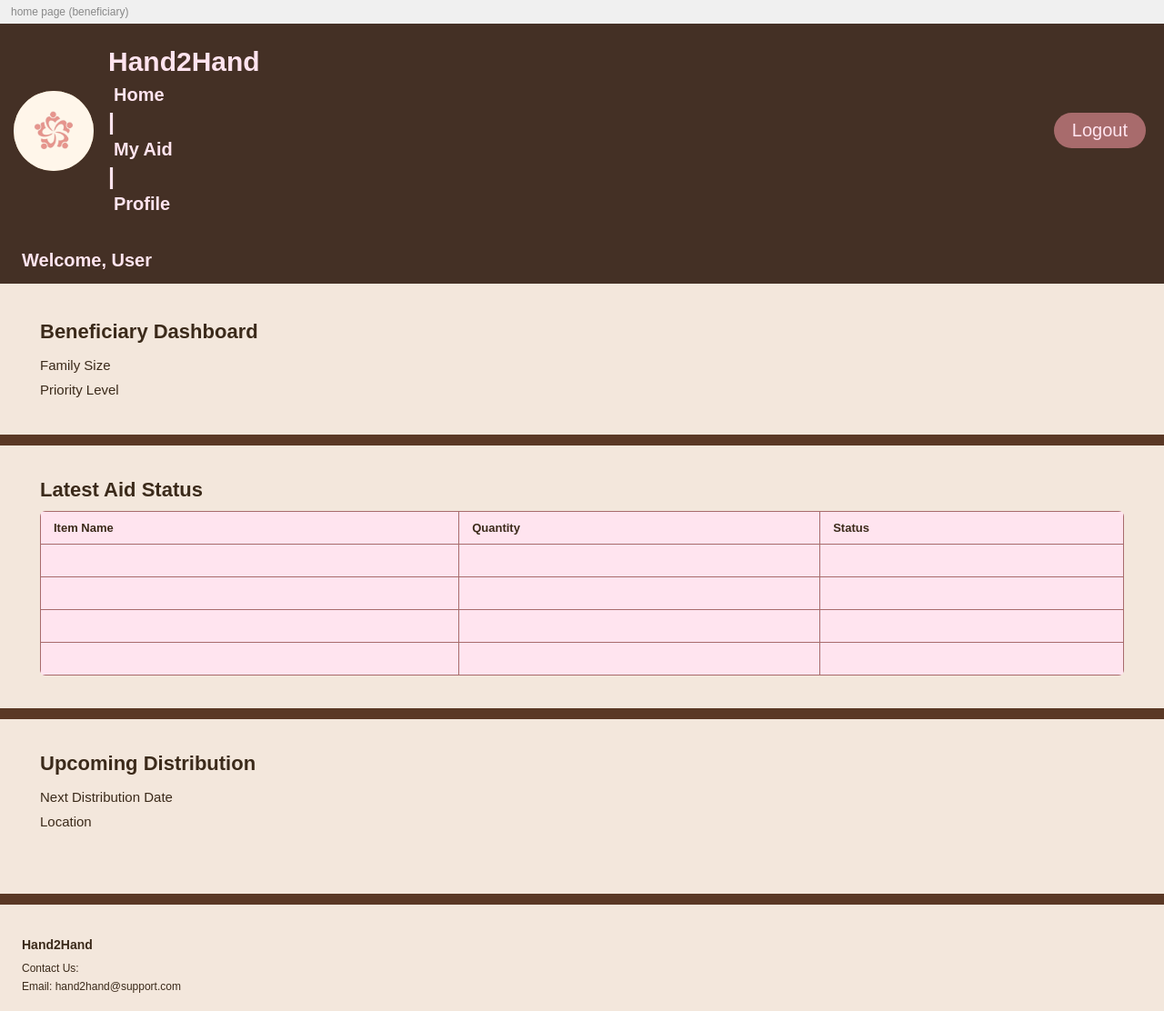
After one commit to alyaapotter/Hand2Hand, a PHP site: page /home_beneficiary.php in a window 1280 px wide. The commit adds this page. Shown: the whole page at 91% size. Run offline with PHP 8.4, Linux system fonts and the light colour scheme; lists and menus that the app fills with data are empty.

Commit message:
Add files via upload

```diff
--- a/dashboard_admin.html
+++ b/dashboard_admin.html
@@ -4,7 +4,7 @@
   <meta charset="UTF-8" />
   <meta name="viewport" content="width=device-width, initial-scale=1.0"/>
   <title> </title>
-  <link rel="stylesheet" href="dashboard_admin.css" />
+  <link rel="stylesheet" href="mobiledashAdmin.css" />
 </head>
 <body>
 
@@ -13,7 +13,7 @@
   <!-- Navbar -->
   <nav>
   <div class="nav-left">
-    <img src="logo.png" alt="Hand2Hand Logo" class="logo-circle">
+    <img src="images/logo.png" alt="Hand2Hand Logo" class="logo-circle">
     <div class="brand-links">
       <h1>Hand2Hand</h1>
       <div class="nav-links">
--- a/home.html
+++ b/home.html
@@ -4,7 +4,7 @@
   <meta charset="UTF-8" />
   <meta name="viewport" content="width=device-width, initial-scale=1.0"/>
   <title>Hand2Hand - Home</title>
-  <link rel="stylesheet" href="homeStyle.css">
+  <link rel="stylesheet" href="mobileHome.css">
 </head>
 <body>
 
--- /dev/null
+++ b/home_beneficiary.css
@@ -0,0 +1,211 @@
+* {
+  margin: 0;
+  padding: 0;
+  box-sizing: border-box;
+  font-family: Arial, sans-serif;
+}
+
+body {
+  background-color: #f3e7dc;
+  color: #443025;
+}
+
+/* ── PAGE LABEL ── */
+.page-label {
+  font-size: 12px;
+  color: #888;
+  padding: 6px 12px;
+  background: #f0f0f0;
+}
+
+/* ── NAVBAR ── */
+nav {
+  background-color: #443025;
+  display: flex;
+  align-items: center;
+  justify-content: space-between;
+  padding: 25px 15px;
+}
+
+.nav-left {
+  display: flex;
+  align-items: center;
+  gap: 16px;
+}
+
+.logo-circle {
+  width: 88px;
+  height: 88px;
+  border-radius: 50%;
+  background-color: #c8a882;
+  display: flex;
+  align-items: center;
+  justify-content: center;
+  font-size: 24px;
+  flex-shrink: 0;
+}
+
+.nav-text {
+  display: flex;
+  flex-direction: column;
+  align-items: flex-start;
+  gap: 4px;
+  font-size: 25px;
+  font-weight: bold;
+  color: #FFE4EF;
+}
+
+.nav-text h1 {
+  color: #FFE4EF;
+  font-size: 30px;
+  font-weight: bold;
+  margin-right: 0;
+  margin-bottom: 4px;
+}
+
+.nav-links {
+  display: flex;
+  flex-direction: row;
+  align-items: center;
+  gap: 0px;
+  color: #FFE4EF;
+  font-size: 20px;
+  font-weight: bold;
+}
+
+.nav-text a {
+  color: #FFE4EF;
+  text-decoration: none;
+  font-size: 20px;
+  font-weight: bold;
+  margin: 0 6px;
+}
+
+.nav-text a:visited {
+  color: #FFE4EF;
+}
+
+.nav-text a:hover {
+  text-decoration: underline;
+  color: #FFD6E0;
+}
+
+.nav-text a:active {
+  color: #FFC0CB;
+}
+
+/* Logout Button */
+.btn-logout {
+  background-color: #A86B6C;
+  color: #FFE4EF;
+  border: none;
+  padding: 8px 20px;
+  border-radius: 22px;
+  font-size: 20px;
+  cursor: pointer;
+  margin-right: 5px;
+}
+
+/* ── WELCOME BANNER ── */
+.welcome-banner {
+  background-color: #443025;
+  padding: 14px 24px;
+}
+
+.welcome-banner h2 {
+  color: #FFE4EF;
+  font-size: 20px;
+  font-weight: bold;
+}
+
+/* ── MAIN CONTENT ── */
+.main {
+  background-color: #f3e7dc;
+  padding: 24px 24px 30px;
+  overflow: hidden;
+}
+
+/* ── SECTION BOX ── */
+.section-box {
+  background-color: #f3e7dc;
+  padding: 16px 20px;
+  margin-bottom: 0;
+}
+
+.section-box h3 {
+  font-size: 22px;
+  font-weight: bold;
+  color: #3b2a1a;
+  margin-bottom: 10px;
+}
+
+.section-box p {
+  font-size: 15px;
+  color: #3b2a1a;
+  line-height: 1.8;
+}
+
+/* ── DIVIDER ── */
+.divider {
+  height: 12px;
+  background-color: #5a3825;
+  margin-left: -24px;
+  margin-right: -24px;
+  margin-top: 20px;
+  margin-bottom: 20px;
+  width: calc(100% + 48px);
+}
+
+/* ── TABLE ── */
+table {
+  width: 100%;
+  border-collapse: collapse;
+  background-color: #FFE4EF;
+  border-radius: 6px;
+  overflow: hidden;
+  margin-top: 10px;
+}
+
+thead tr {
+  background-color: #FFE4EF;
+}
+
+thead th {
+  text-align: left;
+  padding: 10px 14px;
+  font-size: 13px;
+  font-weight: bold;
+  color: #3b2a1a;
+  border: 1px solid #A86B6C;
+}
+
+tbody tr {
+  background-color: #FFE4EF;
+}
+
+tbody td {
+  padding: 10px 14px;
+  font-size: 13px;
+  color: #3b2a1a;
+  border: 1px solid #A86B6C;
+  height: 36px;
+}
+
+/* ── FOOTER ── */
+footer {
+  background-color: #f3e7dc;
+  padding: 16px 24px;
+}
+
+.footer-brand {
+  color: #3b2a1a;
+  font-size: 14px;
+  font-weight: bold;
+  margin-bottom: 8px;
+}
+
+footer p {
+  color: #3b2a1a;
+  font-size: 12px;
+  line-height: 1.7;
+}
--- /dev/null
+++ b/home_beneficiary.php
@@ -0,0 +1,89 @@
+<?php
+session_start();
+?>
+
+<!DOCTYPE html>
+<html lang="en">
+<head>
+  <meta charset="UTF-8" />
+  <meta name="viewport" content="width=device-width, initial-scale=1.0"/>
+  <title>Hand2Hand - Beneficiary Home</title>
+  <link rel="stylesheet" href="home_beneficiary.css" />
+</head>
+<body>
+
+  <!-- Page label -->
+  <div class="page-label">home page (beneficiary)</div>
+
+  <!-- Navbar -->
+  <nav>
+    <div class="nav-left">
+      <img src="logo.png" alt="Hand2Hand Logo" class="logo-circle">
+      <div class="nav-text">
+        <h1>Hand2Hand</h1>
+        <a href="home_beneficiary.php">Home</a> |
+        <a href="myaid.php">My Aid</a> |
+        <a href="profile.php">Profile</a>
+      </div>
+    </div>
+    <button class="btn-logout" onclick="window.location.href='logout.php'">Logout</button>
+  </nav>
+
+  <!-- Welcome Banner -->
+  <div class="welcome-banner">
+    <h2>Welcome, <?php echo isset($_SESSION['username']) ? htmlspecialchars($_SESSION['username']) : 'User'; ?></h2>
+  </div>
+
+  <!-- Main -->
+  <div class="main">
+
+    <!-- Beneficiary Dashboard -->
+    <div class="section-box">
+      <h3>Beneficiary Dashboard</h3>
+      <p>Family Size</p>
+      <p>Priority Level</p>
+    </div>
+
+    <div class="divider"></div>
+
+    <!-- Latest Aid Status -->
+    <div class="section-box">
+      <h3>Latest Aid Status</h3>
+      <table>
+        <thead>
+          <tr>
+            <th>Item Name</th>
+            <th>Quantity</th>
+            <th>Status</th>
+          </tr>
+        </thead>
+        <tbody>
+          <tr><td></td><td></td><td></td></tr>
+          <tr><td></td><td></td><td></td></tr>
+          <tr><td></td><td></td><td></td></tr>
+          <tr><td></td><td></td><td></td></tr>
+        </tbody>
+      </table>
+    </div>
+
+    <div class="divider"></div>
+
+    <!-- Upcoming Distribution -->
+    <div class="section-box">
+      <h3>Upcoming Distribution</h3>
+      <p>Next Distribution Date</p>
+      <p>Location</p>
+    </div>
+
+  </div>
+
+  <div class="divider"></div>
+
+  <!-- Footer -->
+  <footer>
+    <div class="footer-brand">Hand2Hand</div>
+    <p>Contact Us:<br/>Email: hand2hand@support.com</p>
+  </footer>
+
+</body>
+</html>
```
Also changed, not shown: homeStyle.css (+7 -4 lines), home_beneficiary.html (added, +85 -0 lines), home.php (line endings or trailing spaces).
